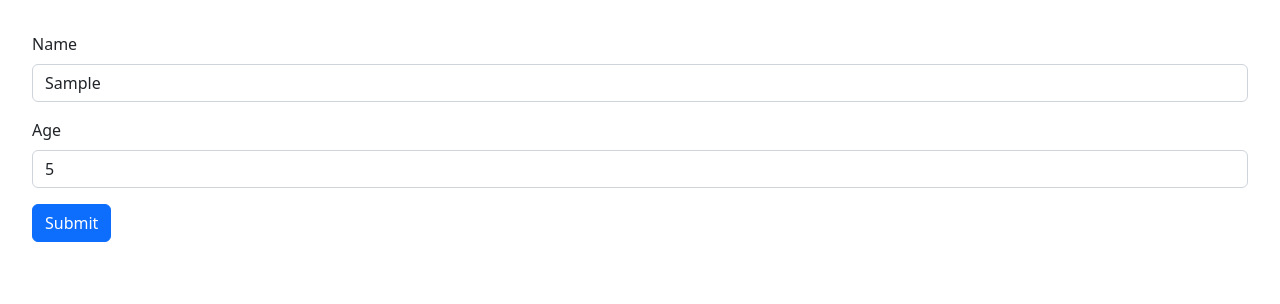
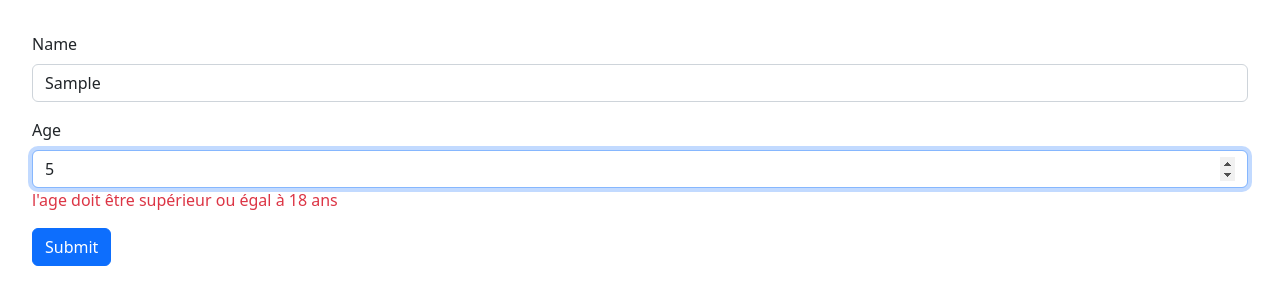
Before and after one commit to MrTuttle/react-app, a React (Vite) app: page / in a window 1280 px wide. Both pictures are taken after typing "Sample", "5" into the empty fields and a click on the button "Submit". Shown: the top 304 px of the page. Built offline with nearby package versions, Linux system fonts and the light colour scheme.

Commit message:
validation vith zod ok => to disabling submit button

```diff
--- a/package.json
+++ b/package.json
@@ -9,11 +9,13 @@
     "preview": "vite preview"
   },
   "dependencies": {
+    "@hookform/resolvers": "^2.9.11",
     "bootstrap": "^5.2.3",
     "react": "^18.2.0",
     "react-dom": "^18.2.0",
     "react-hook-form": "7.43",
-    "react-icons": "^4.9.0"
+    "react-icons": "^4.9.0",
+    "zod": "^3.20.6"
   },
   "devDependencies": {
     "@types/react": "^18.0.27",
--- a/src/components/form.tsx
+++ b/src/components/form.tsx
@@ -1,44 +1,53 @@
 import { FieldValues, useForm } from "react-hook-form";
+import {z} from 'zod';
+import { zodResolver } from '@hookform/resolvers/zod';
 
-interface FormData{
-  name: string;
-  age: number;
-}
+const schema = z.object({
+  name: z.string().min(3, {message: 'le nom doit contenir 3 caractères minimum'}),
+  age: z.number({invalid_type_error: 'Age field is required'}).min(18, {message: "l'age doit être supérieur ou égal à 18 ans"})
+})
+
+type FormData = z.infer<typeof schema>
 
 const Form = () => {
-  const {register, handleSubmit, formState: { errors }} = useForm<FormData>();
+  const {
+    register,
+    handleSubmit,
+    formState: { errors },
+  } = useForm<FormData>({ resolver: zodResolver(schema)});
 
   const onSubmit = (data: FieldValues) => console.log(data);
 
-
-
-
   return (
-    <form onSubmit={ handleSubmit(onSubmit)}>
+    <form onSubmit={handleSubmit(onSubmit)}>
       <div className="mb-3">
         <label htmlFor="name" className="form-label">
           Name
         </label>
         <input
-        {...register('name', {required:true, minLength:3})}
+          {...register("name")}
           type="text"
           id="name"
           className="form-control"
         />
-        {errors.name?.type === 'required' && <p className="text-danger"> The name field is required</p>}
-        {errors.age?.type === 'minLength' && <p>The name must have at least 3 characteres</p>}
+        {errors.name && (
+          <p className="text-danger">{errors.name.message}</p>
+        )}
+
       </div>
       <div className="mb-3">
         <label htmlFor="age" className="form-label">
           Age
         </label>
         <input
-          {...register('age')}
-
+          {...register("age", { valueAsNumber: true})}
           type="number"
           id="age"
           className="form-control"
         />
+        {errors.age && (
+          <p className="text-danger">{errors.age.message}</p>
+        )}
       </div>
       <button className="btn btn-primary" type="submit">
         Submit
```
Also changed, not shown: 1 other file (tests, documents, lock files or other folders).
